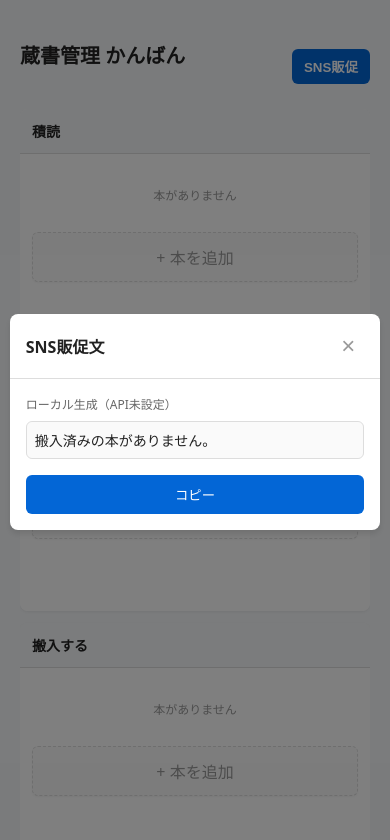
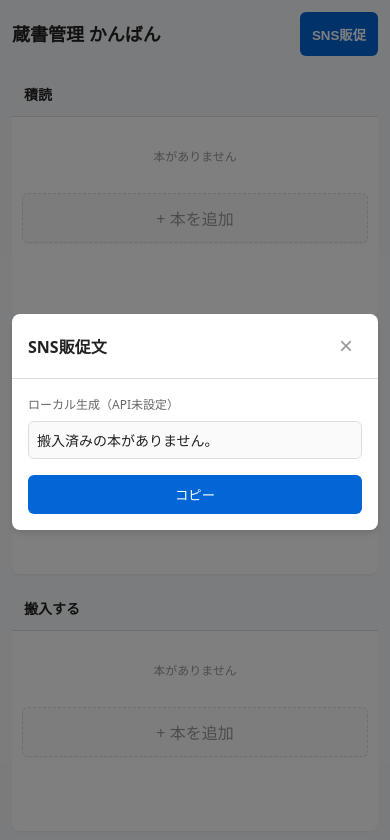
Before and after one commit to Kicas115/SOLIDAkanri, a plain HTML site: page index.html in a window 390 px wide. Both pictures are taken after a click on the button "SNS販促". Shown: the top 840 px of the page. Drawn offline with Linux system fonts and the light colour scheme; no server answers.

Commit message:
iphone表示

```diff
--- a/styles.css
+++ b/styles.css
@@ -1,13 +1,14 @@
 :root{--bg:#f6f8fa;--card:#fff;--accent:#0366d6;--border:#ddd}
 *{box-sizing:border-box}
-body{font-family:system-ui,-apple-system,Segoe UI,Roboto,'Hiragino Kaku Gothic ProN',Meiryo,Arial,sans-serif;margin:0;background:var(--bg);color:#222}
-.container{max-width:1400px;margin:20px auto;padding:20px}
+html{overflow-x:hidden}
+body{font-family:system-ui,-apple-system,Segoe UI,Roboto,'Hiragino Kaku Gothic ProN',Meiryo,Arial,sans-serif;margin:0;background:var(--bg);color:#222;overflow-x:hidden}
+.container{width:100%;max-width:1400px;margin:20px auto;padding:20px}
 h1{margin:0 0 24px;font-size:24px}
 
 /* かんばんボード */
 .kanban-section{background:var(--bg)}
 .kanban-board{display:grid;grid-template-columns:repeat(5,1fr);gap:16px;overflow-x:auto;padding-bottom:16px}
-.kanban-list{background:var(--card);border-radius:8px;box-shadow:0 1px 3px rgba(0,0,0,.06);overflow:hidden;display:flex;flex-direction:column}
+.kanban-list{min-width:0;background:var(--card);border-radius:8px;box-shadow:0 1px 3px rgba(0,0,0,.06);overflow:hidden;display:flex;flex-direction:column}
 .kanban-list h2{margin:0;padding:12px;background:#f6f8fa;border-bottom:1px solid var(--border);font-size:14px;font-weight:600}
 .kanban-cards{flex:1;padding:12px;min-height:200px;display:flex;flex-direction:column;gap:8px;background:var(--card)}
 .kanban-cards.drag-over{background:#f0f0f0}
@@ -30,9 +31,9 @@ h1{margin:0 0 24px;font-size:24px}
 .edit-input:focus{outline:none;border-color:var(--accent);box-shadow:0 0 0 2px rgba(3,102,214,.1)}
 
 /* モーダル */
-.modal{display:none;position:fixed;top:0;left:0;width:100%;height:100%;background:rgba(0,0,0,.5);z-index:1000;align-items:center;justify-content:center}
+.modal{display:none;position:fixed;inset:0;width:100%;height:100%;padding:12px;background:rgba(0,0,0,.5);z-index:1000;align-items:center;justify-content:center}
 .modal.modal-open{display:flex}
-.modal-content{background:var(--card);border-radius:8px;box-shadow:0 4px 6px rgba(0,0,0,.1);width:90%;max-width:400px;overflow:hidden}
+.modal-content{background:var(--card);border-radius:8px;box-shadow:0 4px 6px rgba(0,0,0,.1);width:100%;max-width:400px;max-height:100%;overflow:auto}
 .modal-header{display:flex;justify-content:space-between;align-items:center;padding:16px;border-bottom:1px solid var(--border)}
 .modal-header h2{margin:0;font-size:16px}
 .modal-close{background:transparent;border:none;font-size:24px;cursor:pointer;color:#999;padding:0;width:32px;height:32px;display:flex;align-items:center;justify-content:center}
@@ -50,8 +51,30 @@ h1{margin:0 0 24px;font-size:24px}
 .modal-cancel:hover{background:#e0e0e0}
 
 @media(max-width:768px){
+  .container{margin:0 auto;padding:12px}
   .kanban-board{grid-template-columns:1fr;gap:12px}
-  .modal-content{width:95%}
+  .modal-content{width:100%}
+  .kanban-card{cursor:pointer}
+  .editable-field{display:inline-block;padding:6px 4px}
+  .modal-actions button,.btn-sns{min-height:44px}
+}
+
+@media(max-width:480px){
+  .container{padding:
+    max(12px, env(safe-area-inset-top))
+    max(12px, env(safe-area-inset-right))
+    max(12px, env(safe-area-inset-bottom))
+    max(12px, env(safe-area-inset-left))}
+  .app-header{align-items:flex-start;gap:12px}
+  .app-header h1{font-size:18px;line-height:1.35;margin-bottom:0}
+  .btn-sns{padding:8px 10px;white-space:nowrap}
+  .kanban-cards{padding:10px}
+  .card-meta{overflow-wrap:anywhere}
+  .modal{padding:
+    max(12px, env(safe-area-inset-top))
+    max(12px, env(safe-area-inset-right))
+    max(12px, env(safe-area-inset-bottom))
+    max(12px, env(safe-area-inset-left))}
 }
 
 /* ヘッダーとSNSボタン */
@@ -65,3 +88,7 @@ h1{margin:0 0 24px;font-size:24px}
 #sns-results{margin-top:8px;display:flex;flex-direction:column;gap:8px}
 .sns-line{padding:8px;border-radius:6px;background:#fafafa;border:1px solid var(--border);font-size:14px}
 #sns-status{font-size:12px;color:#666;margin-bottom:8px}
+
+@media(max-width:480px){
+  .app-header h1{font-size:18px;line-height:1.35;margin-bottom:0}
+}
```
Also changed, not shown: package.json (deleted, +0 -14 lines), server.js (deleted, +0 -79 lines), 3 other files.
